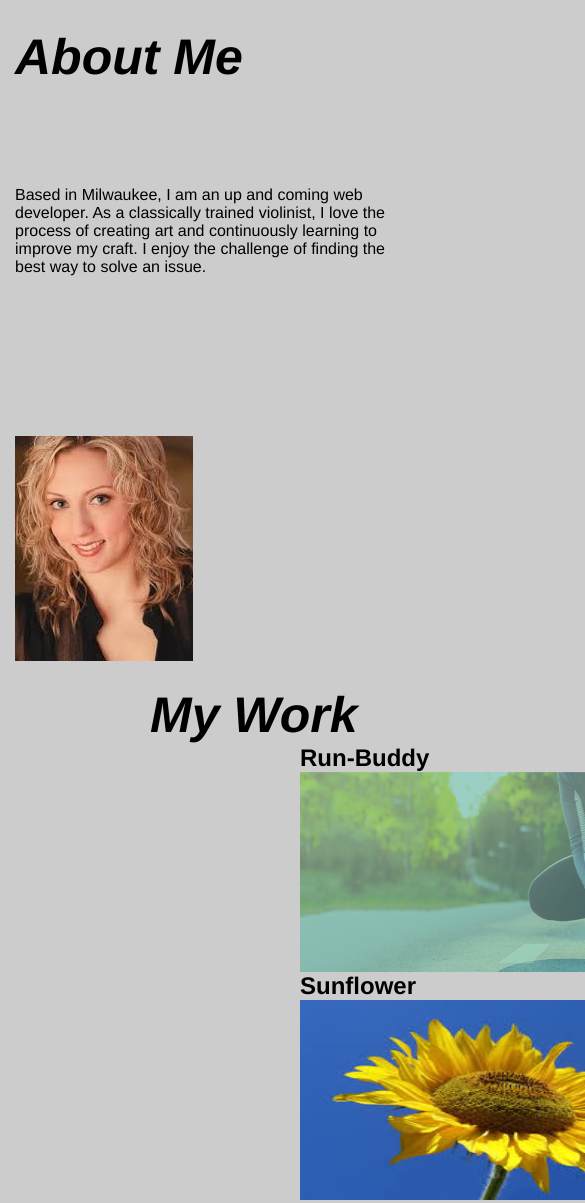
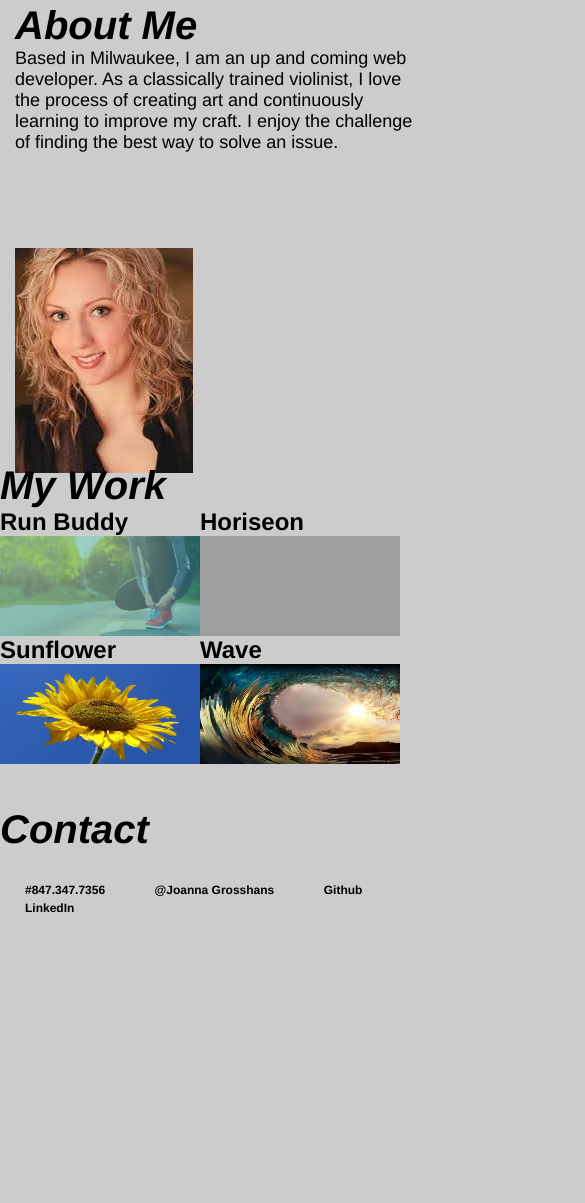
Before and after one commit to jgrossh2/Portfolio, a plain HTML site: page index.html in a window 390 px wide. Shown: the part 438-1641 px from the top of the page, 585 px wide, since content can reach past the window. After the commit the page ends 1354 px from the top, so only its background shows below. Drawn offline with Linux system fonts and the light colour scheme; grey boxes are pictures that could not be loaded.

Commit message:
grid percentages added

```diff
--- a/assets/style.css
+++ b/assets/style.css
@@ -1,6 +1,6 @@
 *{
     margin: 0;
-    padding:0;
+    padding: 0;
     box-sizing: border-box;
 }
 body {
@@ -13,12 +13,12 @@ header {
     background-color: #008080;
     display: flex;
     justify-content: space-between;
+    align-content: center;
 }
 header h1 {
     font-size: 40px;
     color: #d9d9d9;
     font-weight: bold;
-    margin: 0 200px 0 0;
 }
 header nav ul {
     display: flex;
@@ -26,27 +26,25 @@ header nav ul {
     list-style: none;
 }
 header nav ul li a {
-    margin: 0 50px 0 50px;
+    margin-left: 44%;
 }
 header a {
-    font-size: 2 vw;
+    font-size: 16px;
     color: #d9d9d9;
     text-decoration: none;
     font-weight: bold;
-    align-content: center;
 }
 /* header styles end*/
 /* hero styles begin*/
 .hero {
     background-image: url("../images/pattern.jpg");
     background-size: cover;
-    position: relative;
 }
 .hero h2 {
     padding: 100px;
     font-weight: bold;
     font-size: 30px;
-    margin: 0 0 0 500px;
+    margin-left: 44%;
     color: #660033;
 }
 /* hero styles end*/
@@ -58,54 +56,54 @@ header a {
     display: flex;
     flex-wrap: wrap;
     flex-direction: row;
-    width: 100%;
+    /* width: 100%; */
 }
 #About-Me h2 {
     font-style: bold;
-    font-size: 50px;
+    font-size: 40px;
     font-style: italic;
-    margin: 25px 100px 0 0;
+    margin: 0 100px 0 0;
+    /* border-bottom: 3px dotted; */
 }
 .box {
     display: flex;
     flex-direction: column;
-    flex: 1;
+    /* flex: 1; */
 }
 .about p {
+    font-size: 24px;
     width: 400px;
     height: 200px;
-    margin: 100px 100px 0 0;
+    margin: 50px 100px 0 0;
 }
 .photo {
     width: 200px;
     height: 200px;
-    margin: 50px 200px 0 0 ;
+    margin: 20px 100px 0 0 ;
 }
 /*About me section end*/
 /* My work section styles begin*/
-.work img:hover {
-    width: 450px;
-    height: 250px;
-}
-.run img, .horiseon img, .wave img, .sun img {
-    width: 400px;
-    height: 200px;
-}
 .my-work h2 {
-    font-size: 50px;
+    font-size: 40px;
     text-align: left;
     font-style: italic;
-    margin: 50px 0 0 150px;
+    margin: 0;
+    /* border-bottom: 3px dotted; */
 }
 .work {
     display: grid;
     grid-template-rows: repeat(2, 2fr);
     grid-template-columns: repeat(2, 2fr);
-    margin: 0 300px 0 300px;
+    margin: 0 auto;
+    justify-content: space-around;
 }
 .work img {
     display: grid;
     grid-gap: 5px;
+}
+.grid-item {
+    display: flex;
+    justify-content: center;
 }
 .grid-item1 {
     display: grid;
@@ -133,40 +131,96 @@ header a {
     text-decoration: none;
     font-weight: bold;
 }
+.work img:hover {
+    width: 450px;
+    height: 250px;
+}
+.run img, .horiseon img, .wave img, .sun img {
+    width: 400px;
+    height: 200px;
+}
 /* My work section styles end*/
 /* contact styles begin*/
 #Contact {
     display: flex;
     flex-wrap: wrap;
-    justify-content: center;
-    position: relative;
+    flex-direction: row;
+    width: 100%;
+    /* justify-content: center;
+    position: relative; */
 }
 .contact h2 {
-    font-size: 50px;
+    font-size: 40px;
     font-style: italic;
     margin: 25px 0 10px 0;
+    /* border-bottom: 3px dotted; */
 }
 .stuff {
-    margin: auto;
     display: inline;
-    margin: 50px 100px 0px 100px;
+    margin: 50px 50px 0 100px;
 }
 .stuff a {
     font-weight: bold;
     text-decoration: none;
     color: black;
+    font-size: 18px;
 }
 .stuff label {
     font-weight: bold;
     text-decoration: none;
     color: black;
+    font-size: 18px;
 }
 
 /* contact styles end*/
 /*media query*/
-@media screen and (max-width: 1020px) { /* Large Desktop */
+@media screen and (max-width: 980px) { /* Large Desktop */
+.header, .hero {
+    width: 100%;
 }
-@media screen and (max-width: 780px) { /* tablet */
+.about p {
+    margin: 0;
 }
-@media screen and (max-width: 480px) { /* mobile */
+.photo {
+    margin: 0;
 }
+.stuff a, .stuff label {
+    font-size: 24px;
+}
+ .stuff {
+    margin: 25px 25px 0 60px;
+}
+
+@media screen and (max-width: 768px) { /* tablet */
+.about p {
+    font-size: 18px;
+    margin: 0 0 0 0;
+}
+.photo {
+    margin: 0 0 0 0;
+}
+.run img, .horiseon img, .wave img, .sun img {
+    width: 200px;
+    height: 100px;
+}
+.work img:hover {
+    width: 250px;
+    height: 150px;
+}
+.stuff {
+    margin: 25px 25px 0 50px;
+}
+.stuff a, .stuff label {
+    font-size: 12px;
+}
+}
+
+@media screen and (max-width: 575px) { /* mobile */
+.header
+    .header h1 {
+    font-size: 24px;
+}
+.stuff {
+    margin: 20px 20px 0 25px;
+}
+}
--- a/index.html
+++ b/index.html
@@ -61,28 +61,28 @@
         <div id= "My-Work" class= "my-work">
             <h2>My Work</h2>
             <div class= "work">
-                <div class= "grid-item1">
-                <a href= "https://jgrossh2.github.io/run-buddy/">Run-Buddy</a>
-                <div class=run>
+                <div class= "grid-item1 grid-item">
+                <a href= "https://jgrossh2.github.io/run-buddy/">Run Buddy</a>
+                <div class= "run">
                 <img src="./images/hero-bg.jpg" alt="Run Buddy"></a>
                 </div>
                 </div>
 
-                <div class="grid-item2">
+                <div class="grid-item2 grid-item">
                 <div class= "horiseon">
                 <a href="https://jgrossh2.github.io/Horiseon/">Horiseon</a>
                 <img src="./images/horiseon.jpg" alt="Horiseon landing page">
                 </div>
                 </div>
 
-                <div class="grid-item3">
+                <div class="grid-item3 grid-item">
                 <div class="sun">
                 <a href="">Sunflower</a>
                 <img src="./images/sunflower.jpg" alt="Sunflower">
                 </div>
                 </div>
 
-                <div class="grid-item4">
+                <div class="grid-item4 grid-item">
                 <div class= "wave">
                 <a href="">Wave</a>
                 <img src="./images/wave.jpg" alt="wave">
@@ -97,7 +97,9 @@
     <!--Contact-->
     <section id="Contact">
         <div class="contact">
+            <div class= "stuff">
             <h2>Contact</h2>
+            <br />
                 <p class="stuff">
                 <label for="phone">#847.347.7356</label>
                 </p>
@@ -110,7 +112,7 @@
                 <p class="stuff">
                 <a href="https://www.linkedin.com/in/joanna-grosshans-6340603b/">LinkedIn</a>
                 </p>
-
+            </div>
         </div>
 
     </section>
```
